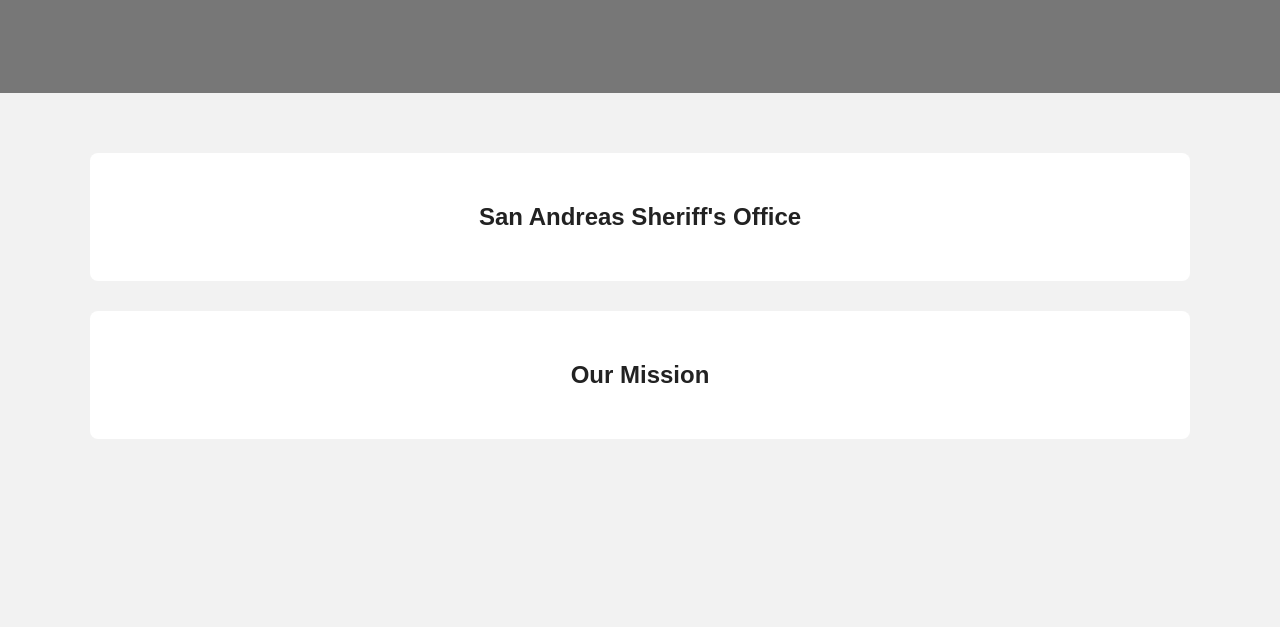
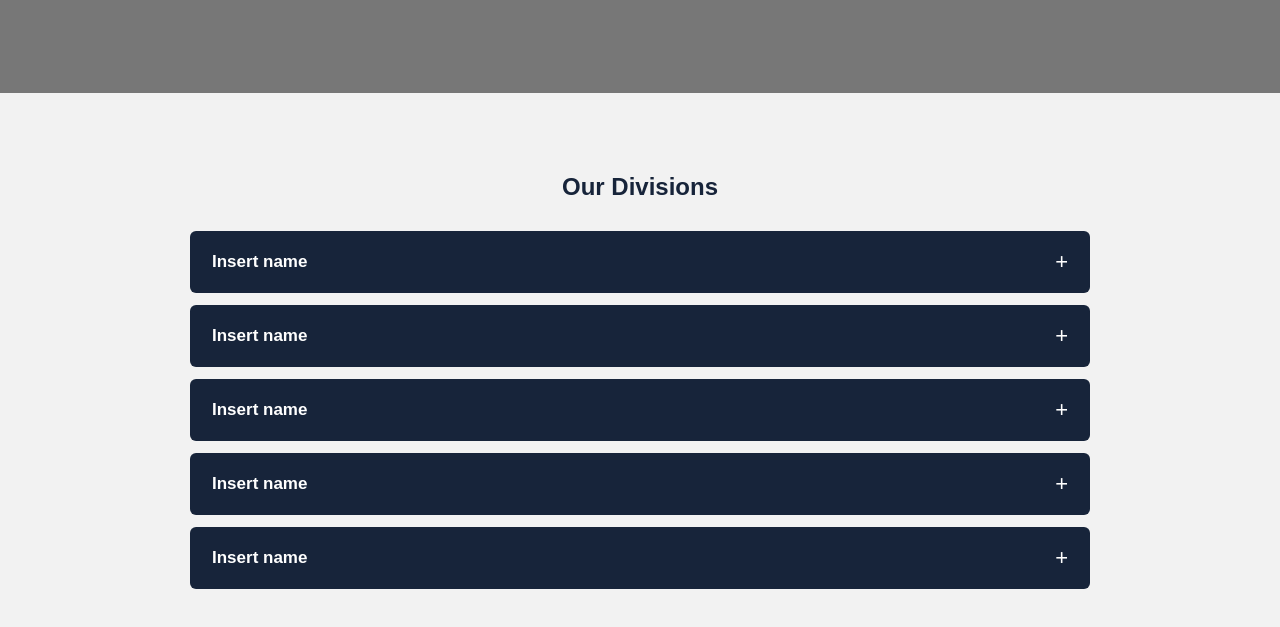
Before and after one commit to wheeliebln/san-andreas-sheriffs-office-Fivem, a plain HTML site: page divisions.html in a window 1280 px wide. Shown: the part 465-1092 px from the top of the page. Before the commit the page ends 994 px from the top, so only its background shows below. Drawn offline with Linux system fonts and the light colour scheme.

Commit message:
Paragraphs divisions.html

```diff
--- a/divisions.html
+++ b/divisions.html
@@ -11,12 +11,13 @@
             background-color: #f2f2f2;
             color: #222;
         }
+
         /* Navigation */
         nav {
             background-color: #17243a;
             padding: 20px;
             text-align: center;
-            position: relative; /* keeps it above the hero */
+            position: relative;
             z-index: 10;
         }
         nav a {
@@ -25,6 +26,7 @@
             margin: 0 20px;
             font-weight: bold;
         }
+
         /* Hero section */
         .hero {
             height: 500px;
@@ -34,7 +36,7 @@
             align-items: center;
             color: white;
             text-align: center;
-            overflow: hidden; /* prevents any overflow */
+            overflow: hidden;
         }
         .hero-content {
             max-width: 100%;
@@ -46,7 +48,7 @@
         }
         .hero img {
             max-width: 90%;
-            max-height: 400px; /* leaves room for the text below */
+            max-height: 400px;
             width: auto;
             height: auto;
             object-fit: contain;
@@ -56,22 +58,78 @@
             font-size: 20px;
             margin: 15px 0 0 0;
         }
+
         /* Main Content */
         .content {
-            max-width: 1100px;
+            max-width: 900px;
             margin: 40px auto;
             padding: 20px;
+        }
+
+        .section-title {
             text-align: center;
+            margin-bottom: 30px;
+            color: #17243a;
         }
-        .section {
-            background-color: white;
-            padding: 30px;
-            margin-bottom: 30px;
-            border-radius: 8px;
+
+        /* Expandable Division Bars */
+        details {
+            background-color: #17243a;
+            color: white;
+            margin-bottom: 12px;
+            border-radius: 6px;
+            overflow: hidden;
+            transition: all 0.2s ease;
+        }
+
+        details[open] {
+            background-color: #1e2f4a;
+        }
+
+        summary {
+            padding: 18px 22px;
+            font-size: 17px;
+            font-weight: bold;
+            cursor: pointer;
+            list-style: none;
+            display: flex;
+            justify-content: space-between;
+            align-items: center;
+            user-select: none;
+        }
+
+        /* Remove default arrow */
+        summary::-webkit-details-marker {
+            display: none;
+        }
+
+        /* Custom arrow */
+        summary::after {
+            content: "+";
+            font-size: 22px;
+            font-weight: normal;
+            transition: transform 0.2s ease;
+        }
+
+        details[open] summary::after {
+            content: "−";
+        }
+
+        .details-content {
+            padding: 0 22px 20px 22px;
+            font-size: 15px;
+            line-height: 1.6;
+            color: #e0e0e0;
+            border-top: 1px solid rgba(255,255,255,0.1);
+        }
+
+        summary:hover {
+            background-color: #1e2f4a;
         }
     </style>
 </head>
 <body>
+
     <!-- Navigation -->
     <nav>
         <a href="index.html">HOME</a>
@@ -80,6 +138,7 @@
         <a href="command.html">COMMAND</a>
         <a href="recruitment.html">RECRUITMENT</a>
     </nav>
+
     <!-- Homepage Image -->
     <section class="hero">
         <div class="hero-content">
@@ -87,24 +146,52 @@
             <p>San Andreas Sheriff's Office</p>
         </div>
     </section>
-    <!-- Main Homepage Content -->
+
+    <!-- Expandable Divisions -->
     <main class="content">
-        <section class="section">
-            <h2>San Andreas Sheriff's Office</h2>
-            <p>
+        <h2 class="section-title">Our Divisions</h2>
 
-            </p>
-        </section>
-        <section class="section">
-            <h2>Our Mission</h2>
-            <p>
+        <!-- Division 1 -->
+        <details>
+            <summary>Insert name</summary>
+            <div class="details-content">
+                Insert details
+            </div>
+        </details>
 
-            </p>
+        <!-- Division 2 -->
+        <details>
+            <summary>Insert name</summary>
+            <div class="details-content">
+                Insert details
+            </div>
+        </details>
 
-            <p>
+        <!-- Division 3 -->
+        <details>
+            <summary>Insert name</summary>
+            <div class="details-content">
+                Insert details
+            </div>
+        </details>
 
-            </p>
-        </section>
+        <!-- Division 4 -->
+        <details>
+            <summary>Insert name</summary>
+            <div class="details-content">
+                Insert details
+            </div>
+        </details>
+
+        <!-- Division 5 -->
+        <details>
+            <summary>Insert name</summary>
+            <div class="details-content">
+                Insert details
+            </div>
+        </details>
+
     </main>
+
 </body>
 </html>
```
